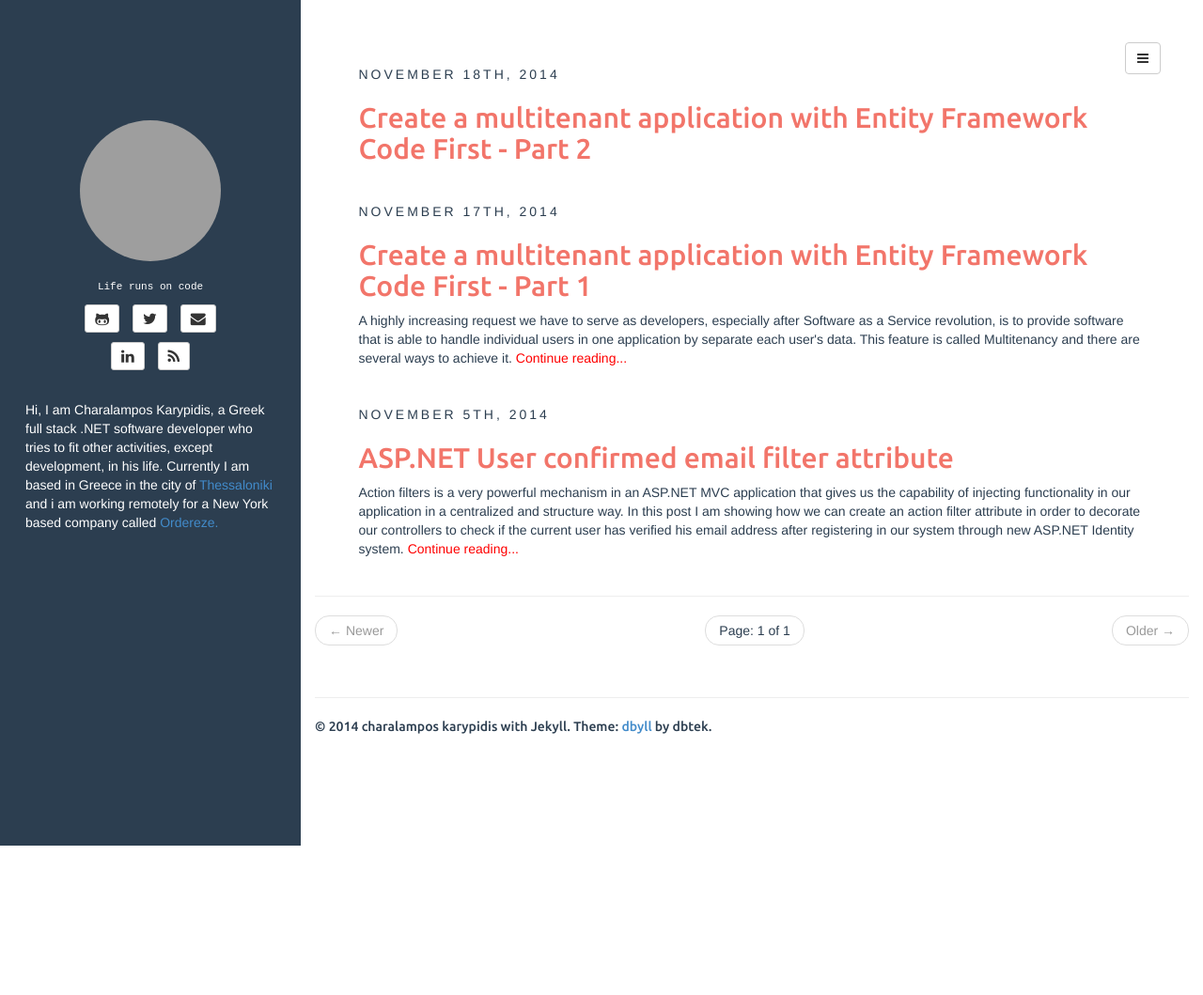
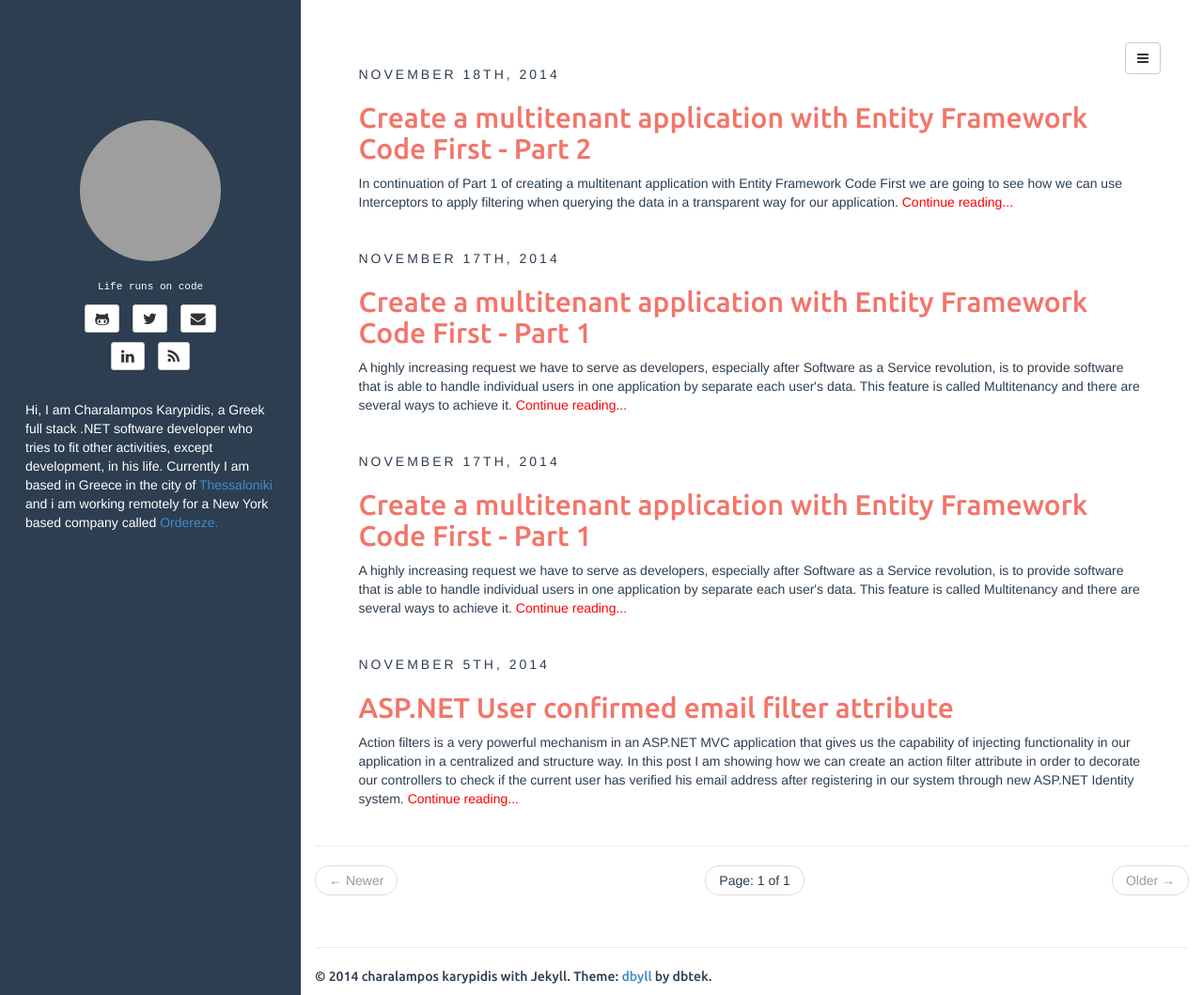
Before and after one commit to xabikos/xabikos.github.io, a Jekyll site: the page built from index.html, in a window 1280 px wide and 1059 px high. Shown: the whole window at 94% size. Built offline with Jekyll 4.4.1, drawn with Linux system fonts in a browser that asks for light colours; the list of posts is cut into pages by our own code; some of the changed lines change nothing that is shown; grey boxes are pictures that could not be loaded.

Commit message:
Commit just to test the link to another post

```diff
--- /dev/null
+++ b/_posts/2014-11-17-create.md
@@ -0,0 +1,188 @@
+---
+layout: post
+title: "Create a multitenant application with Entity Framework Code First - Part 1"
+date: 2014-11-17 23:15:00
+description: Create infrastructure code to achieve multitenancy in an application by using Entity Framework Code First
+categories: [multitenant, application design, software as a service]
+tags: [entity framework, multi-tenant, interceptors, code first]
+fullview: false
+comments: true
+shortinfo: A highly increasing request we have to serve as developers, especially after Software as a Service revolution, is to provide software that is able to handle individual users in one application by separate each user's data. This feature is called Multitenancy and there are several ways to achieve it.
+---
+
+A highly increasing request we have to serve as developers, especially after Software as a Service revolution, is to provide software that is able to handle individual users in one application by separate each user's data. This feature is called [Multitenancy][mt] and there are several ways to achieve it. In this series of posts I will try to demonstrate how we can achieve the data isolation by using some advance features of Entity Framework.
+
+***
+
+#### The really simple model
+
+The first part includes the description of the model used across the application. Lets assume we want to manage some Messages for our application and each logged in user should be able to access and modify only his personal messages. The Message is a classic [POCO][poco] class that doesn't have any Entity Framework specific code as you can see in the snippet below.
+{% highlight c# %}
+public class Message {
+	public long Id { get; set; }
+	public string TenantId { get; set; }
+	public virtual ApplicationUser User { get; set; }
+	[Required]
+	public string Description { get; set; }
+}
+{% endhighlight %}
+
+We follow mainly the convention over configuration approach Entity Framework provides and the only explicit configuration we have to apply in our Message class is to declare TenantId as foreign key for User property by adding the code that follows in the DbContext class we are going to use for data access.
+{% highlight c# %}
+protected override void OnModelCreating(DbModelBuilder modelBuilder) {
+	base.OnModelCreating(modelBuilder);
+
+	modelBuilder.Entity<Message>()
+		.HasRequired(m => m.User)
+		.WithMany()
+		.HasForeignKey(m => m.TenantId)
+		.WillCascadeOnDelete(true);
+}
+{% endhighlight %}
+
+***
+
+#### The "manual" approach
+
+I will first implement an MVC Controller that includes the logic of filtering based on TenantId and assign the correct TenantId when creating a new message. The code we have to write is more or less like the snippet below:
+{% highlight c# %}
+[Authorize]
+public class MessagesController : Controller {
+	private ApplicationDbContext db = new ApplicationDbContext();
+
+	private string UserId { get { return User.Identity.IsAuthenticated ? User.Identity.GetUserId() : string.Empty; }}
+
+	public ActionResult Index() {
+		// Tenant specific query logic
+		var messages = db.Messages.Include(m => m.User).Where(m => m.TenantId == UserId);
+		return View(messages.ToList());
+	}
+
+	public ActionResult Details(long? id) {
+		// Tenant specific query logic
+		Message message = db.Messages.SingleOrDefault(m => m.Id == id && m.TenantId == UserId);
+		if (message == null) {
+			return HttpNotFound();
+		}
+		return View(message);
+	}
+
+	public ActionResult Create([Bind(Include = "Id,Description")] Message message) {
+		if (ModelState.IsValid) {
+			// Assign tenant Id explicitly
+			message.TenantId = UserId;
+			db.Messages.Add(message);
+			db.SaveChanges();
+			return RedirectToAction("Index");
+		}
+		return View(message);
+	}
+
+	public ActionResult Edit(long? id) {
+		// Tenant specific query logic
+		Message message = db.Messages.SingleOrDefault(m => m.Id == id && m.TenantId == UserId);
+		if (message == null) {
+			return HttpNotFound();
+		}
+		return View(message);
+	}
+
+	public ActionResult Edit([Bind(Include = "Id,Description")] Message message) {
+		if (ModelState.IsValid) {
+			// Assign tenant Id explicitly
+			message.TenantId = UserId;
+			db.Entry(message).State = EntityState.Modified;
+			db.SaveChanges();
+			return RedirectToAction("Index");
+		}
+		return View(message);
+	}
+}
+{% endhighlight %}
+
+I didn't include all required logic and also removed the delete functionality but the problem of always remember to filter the correct data is obvious. On top of this we must assign the TenantId property explicitly as the user should not be able to do something like this. This approach is of course a valid solution but requires a lot of repetition of the same logic throughout our application something that is always error prone. On top of this the entire application has knowledge of the TenantId concept. We could solve this problem by creating a base class, something like base Repository or similar approach, and hide this detail there. This would definitely improve the design but still when the base class is not enough we have to remember to apply the filtering.
+
+***
+
+#### Entity Framework Interceptors
+
+[Entity Framework Interceptors][interceptors] is a very powerful feature added in version 6 of the framework and we can use them in order to hide the filtering and assign the correct TenantId in only one place. To be able to do that we must first write some infrastructure code.
+
+***
+
+#### TenantAwareAttribute and custom convention
+
+The first step is to create an ordinary attribute class with which we can annotate our classes in order to get the Tenant functionality automatically. The code for the attribute class is shown below:
+
+{% highlight c# %}
+[AttributeUsage(AttributeTargets.Class, AllowMultiple = false)]
+public class TenantAwareAttribute : Attribute {
+	public const string TenantAnnotation = "TenantAnnotation";
+	public const string TenantIdFilterParameterName = "TenantIdParameter";
+
+	public string ColumnName { get; private set; }
+
+	public TenantAwareAttribute(string columnName) {
+		ColumnName = columnName;
+	}
+
+	public static string GetTenantColumnName(EdmType type) {
+		MetadataProperty annotation = type.MetadataProperties.SingleOrDefault(
+			p => p.Name.EndsWith(string.Format("customannotation:{0}", TenantAnnotation)));
+
+		return annotation == null ? null : (string)annotation.Value;
+	}
+}
+{% endhighlight %}
+
+When using this attribute we have to declare which property of the class is the one responsible for TenantId. Moreover exposes a static helper method to get the the tenant column name based on the EdmType.
+
+The next step is to use this attribute by adding a custom [Entity Framework convention][conventions] to the DbContext class we are going to use for data access in our application. To do this we have to add the code snippet below on the DbContext class.
+
+{% highlight c# %}
+protected override void OnModelCreating(DbModelBuilder modelBuilder) {
+	base.OnModelCreating(modelBuilder);
+
+	modelBuilder.Entity<Message>()
+		.HasRequired(m => m.User)
+		.WithMany()
+		.HasForeignKey(m => m.TenantId)
+		.WillCascadeOnDelete(true);
+
+	var conv = new AttributeToTableAnnotationConvention<TenantAwareAttribute, string>(
+                    TenantAwareAttribute.TenantAnnotation, (type, attributes) => attributes.Single().ColumnName);
+
+	modelBuilder.Conventions.Add(conv);
+}
+{% endhighlight %}
+
+***
+
+#### Changes in Message class
+
+After creating this infrastructure code the Message class can change and decorate it with the TenantAwareAttribute attribute as below:
+
+{% highlight c# %}
+[TenantAware("TenantId")]
+public class Message {
+	public long Id { get; set; }
+	public string TenantId { get; private set; }
+	public virtual ApplicationUser User { get; set; }
+	[Required]
+	public string Description { get; set; }
+}
+{% endhighlight %}
+
+As we can see here there is another important change in the class. The TenantId property now is private which means we can't explicitly assign it from our code base. The last issue is quite important as we are not able to assign an invalid TenantId by mistake. Furthermore we don't have to take care of assign a TenantId at all.
+
+***
+
+This was the first part of a series of three posts. It includes the problem and the infrastructure code for what is coming on the next posts. For those that can't wait I have created a [project in Github][github] that contains the full code in a relatively change model. In the next post I will describe how we can use the code we already created to apply filtering based on TenantId always in a transparent way for our application.
+
+
+
+[mt]: http://en.wikipedia.org/wiki/Multitenancy
+[poco]: http://en.wikipedia.org/wiki/Plain_Old_CLR_Object
+[interceptors]: http://msdn.microsoft.com/en-us/data/dn469464.aspx#BuildingBlocks
+[conventions]: http://msdn.microsoft.com/en-us/data/jj819164.aspx
+[github]: https://github.com/xabikos/EfMultitenant
--- a/_posts/2014-11-18-create-a-multitenant-application-with-entity-framework-code-first---part-2.md
+++ b/_posts/2014-11-18-create-a-multitenant-application-with-entity-framework-code-first---part-2.md
@@ -2,10 +2,12 @@
 layout: post
 title: "Create a multitenant application with Entity Framework Code First - Part 2"
 date: 2014-11-18 20:15:00
-description:
-categories: []
-tags: []
+description: Create infrastructure code to achieve multitenancy in an application by using Entity Framework Code First
+categories: [multitenant, application design, software as a service]
+tags: [entity framework, multi-tenant, interceptors, code first]
 fullview: false
 comments: true
-shortinfo:
+shortinfo: In continuation of Part 1 of creating a multitenant application with Entity Framework Code First we are going to see how we can use Interceptors to apply filtering when querying the data in a transparent way for our application.
 ---
+
+In continuation of [Part 1]({% post_url 2014-11-17-create %}) of creating a multitenant application with Entity Framework Code First we are going to see how we can use Interceptors to apply filtering when querying the data in a transparent way for our application.
```
